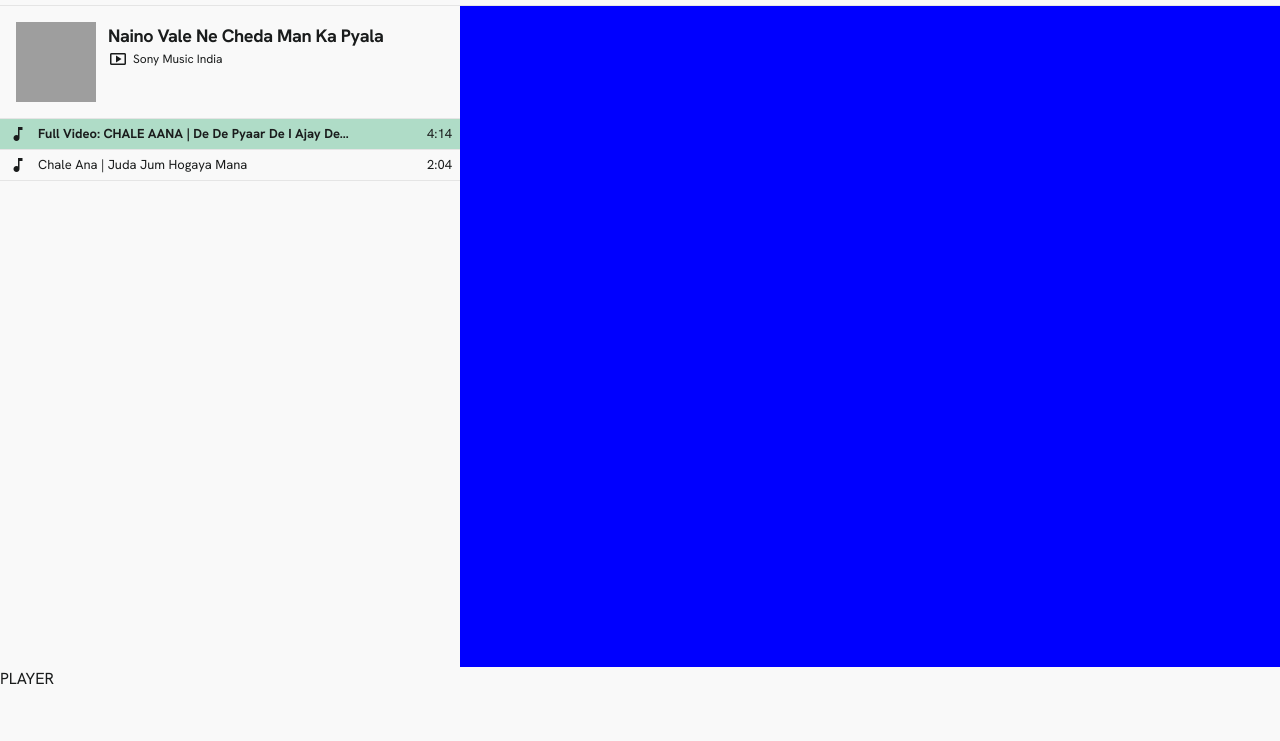
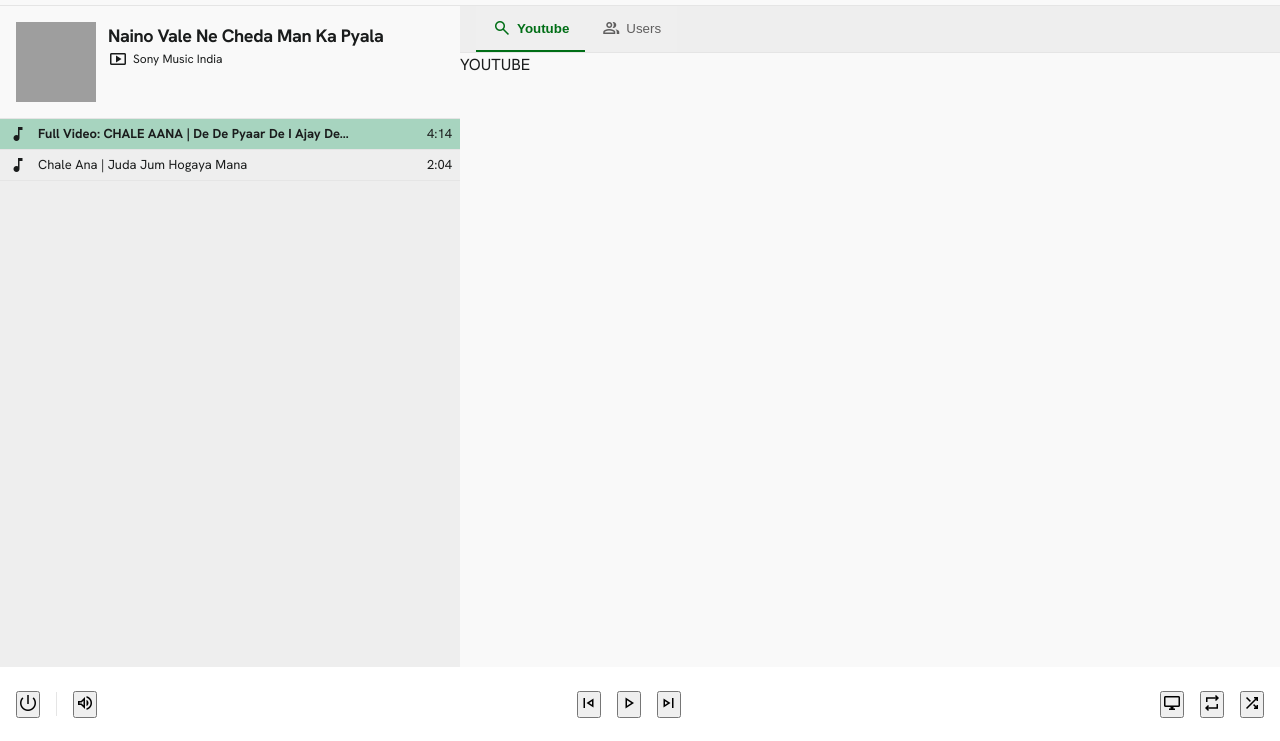
Before and after one commit to rishabh7923/mehfil, a plain HTML site: page index.html in a window 1280 px wide. Shown: the part 59-800 px from the top of the page. Drawn offline with nearby package versions, Linux system fonts and the light colour scheme; grey boxes are pictures that could not be loaded.

Commit message:
added player control layout

```diff
--- a/css/room.css
+++ b/css/room.css
@@ -30,12 +30,12 @@
 
 
 main {
-    display:grid;
+    display: grid;
     grid-template-columns: 460px minmax(0, 1fr);
 }
 
 .sidebar {
-
+    background-color: var(--surface-container);
 }
 
 
@@ -114,12 +114,73 @@
 }
 
 
+.player {
+    padding: 0 16px;
+    background-color: var(--surface-container-lowest);
+
+    display: flex;
+    justify-content: space-between;
+    align-items: center;
+    width: 100%;
+}
+
+.control-left,
+.control-center,
+.control-right {
+    display: flex;
+    gap: 16px;
+    align-items: center;
+    justify-content: center;
+}
+
+
+.content {
+    background-color: var(--background);
+}
+
+.tabs {
+    background-color: var(--surface-container);
+    display: flex;
+    padding: 0 16px;
+    border-bottom: 1px solid var(--surface-border);
+    align-items: center;
+}
+
+.tab-item {
+    padding: 12px 16px;
+    border: none;
+    border-bottom: 2px solid transparent;
+    display: flex;
+    align-items: center;
+    gap: 5px;
+    color: var(--text-secondary);
+    font-weight: 500;
+}
+
+.tab-item.active {
+    border-bottom-color: var(--active-state);
+    font-weight: 700;
+    color: var(--active-state)
+}
+
+
+
 @media (max-width: 768px) {
     main {
         grid-template-columns: 1fr;
     }
 
-    .content, .current-video {
+    .content,
+    .current-video {
         display: none;
     }
+
+    .control-left,
+    .control-right {
+        display: none;
+    }
+
+    .player {
+        justify-content: center;
+    }
 }
--- a/index.html
+++ b/index.html
@@ -36,7 +36,12 @@
                 <div class="current-playback">
                     <div class="current-video">
                         <div class="video-wrapper">
-                            <iframe id="youtube-player-container" frameborder="0" allowfullscreen="" allow="accelerometer; autoplay; clipboard-write; encrypted-media; gyroscope; picture-in-picture; web-share" referrerpolicy="strict-origin-when-cross-origin" title="Janam Janam Full Video, Arijit Singh - Dilwale | Shah Rukh Khan | Kajol | Antara Mitra |Pritam" width="100%" height="100%" src="https://www.youtube.com/embed/?autoplay=1&amp;controls=1&amp;modestbranding=1&amp;rel=0&amp;enablejsapi=1&amp;origin=http%3A%2F%2F192.168.1.47%3A3000&amp;widgetid=1&amp;forigin=http%3A%2F%2F192.168.1.47%3A3000%2Froom%2FMEHFIL&amp;aoriginsup=1&amp;gporigin=http%3A%2F%2F192.168.1.47%3A3000%2F&amp;vf=6"></iframe>
+                            <iframe id="youtube-player-container" frameborder="0" allowfullscreen=""
+                                allow="accelerometer; autoplay; clipboard-write; encrypted-media; gyroscope; picture-in-picture; web-share"
+                                referrerpolicy="strict-origin-when-cross-origin"
+                                title="Janam Janam Full Video, Arijit Singh - Dilwale | Shah Rukh Khan | Kajol | Antara Mitra |Pritam"
+                                width="100%" height="100%"
+                                src="https://www.youtube.com/embed/?autoplay=1&amp;controls=1&amp;modestbranding=1&amp;rel=0&amp;enablejsapi=1&amp;origin=http%3A%2F%2F192.168.1.47%3A3000&amp;widgetid=1&amp;forigin=http%3A%2F%2F192.168.1.47%3A3000%2Froom%2FMEHFIL&amp;aoriginsup=1&amp;gporigin=http%3A%2F%2F192.168.1.47%3A3000%2F&amp;vf=6"></iframe>
                         </div>
                     </div>
 
@@ -55,7 +60,8 @@
                     <div class="queue-item active">
                         <span class="material-symbols-outlined queue-row-icon">music_note</span>
                         <div class="queue-item-title">
-                            Full Video: CHALE AANA | De De Pyaar De I Ajay Devgn, Tabu, Rakul Preet l Armaan M, Amaal M,Kunaal V
+                            Full Video: CHALE AANA | De De Pyaar De I Ajay Devgn, Tabu, Rakul Preet l Armaan M, Amaal
+                            M,Kunaal V
                         </div>
                         <div class="queue-item-time">4:14</div>
                     </div>
@@ -70,19 +76,67 @@
                 </div>
             </aside>
 
-            <section class="content" style="background-color: blue;">
+            <section class="content">
                 <nav class="tabs">
+                    <button id="tab-youtube" class="tab-item active">
+                        <span class="material-symbols-outlined">search</span>
+                        Youtube
+                    </button>
 
+                    <button id="tab-users" class="tab-item">
+                        <span class="material-symbols-outlined">group</span>
+                        Users
+                    </button>
                 </nav>
 
-                <div class="content-boody">
+                <div class="content-body">
+                    <div id="youtube-content">
+                        YOUTUBE
+                    </div>
 
+                    <div id="users-content" hidden>
+                        USERS
+                    </div>
                 </div>
             </section>
         </main>
 
         <footer class="player">
-            PLAYER
+            <div class="control-left">
+                <button id="btn-power">
+                    <span class="material-symbols-outlined">power_settings_new</span>
+                </button>
+                <div style="height: 24px; width: 1px; background-color: var(--surface-border);"></div>
+                <button>
+                    <span class="material-symbols-outlined">volume_up</span>
+                </button>
+            </div>
+            <div class="control-center">
+                <button>
+                    <span class="material-symbols-outlined">skip_previous</span>
+                </button>
+
+                <button>
+                    <span class="material-symbols-outlined">play_arrow</span>
+                </button>
+
+                <button>
+                    <span class="material-symbols-outlined">skip_next</span>
+                </button>
+            </div>
+            <div class="control-right">
+                <button>
+                    <span class="material-symbols-outlined">desktop_windows</span>
+                </button>
+
+                <button>
+                    <span class="material-symbols-outlined">repeat</span>
+                </button>
+
+                <button>
+                    <span class="material-symbols-outlined">shuffle</span>
+                </button>
+            </div>
         </footer>
     </div>
 </body>
```
